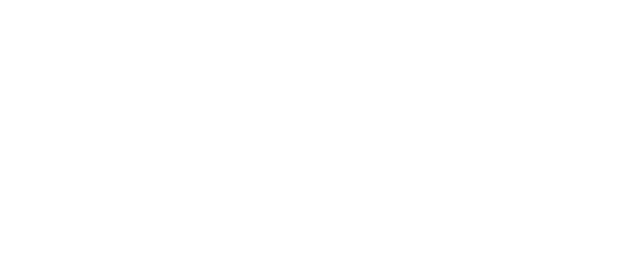
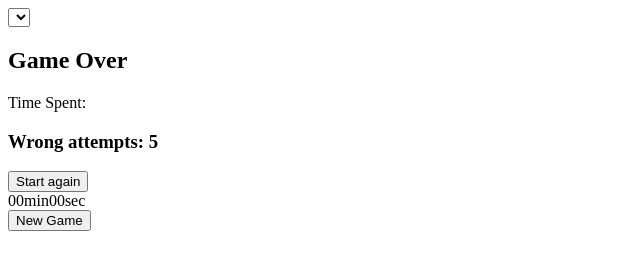
Before and after one commit to eMode18/html_css_javascript, a plain HTML site: page mem-game/index.html in a window 1280 px wide. Shown: the whole page, without its empty margins (0-640 px from the left). Drawn offline with Linux system fonts and the light colour scheme.

Commit message:
added game html structure

```diff
--- a/mem-game/index.html
+++ b/mem-game/index.html
@@ -7,5 +7,34 @@
     <script src="script.js" defer type="module"></script>
     <title>Memory Game</title>
   </head>
-  <body></body>
+  <body>
+    <div class="container">
+      <form>
+        <select name="choice" id="select-cells-number">
+          <option value="16" selected></option>
+          <option value="36"></option>
+          <option value="64"></option>
+        </select>
+      </form>
+
+      <div class="playground"></div>
+
+      <div class="modal">
+        <div class="modal-content">
+          <h2 class="modal-heading">Game Over</h2>
+          <div class="modal-time">
+            <span>Time Spent: </span>
+          </div>
+          <h3 class="modal-text">
+            Wrong attempts: <span class="wrong">5</span>
+          </h3>
+          <button class="btn modal-btn">Start again</button>
+        </div>
+      </div>
+      <div class="features">
+        <div class="timer"><span>00</span>min<span>00</span>sec</div>
+        <button class="btn restart-btn">New Game</button>
+      </div>
+    </div>
+  </body>
 </html>
```
